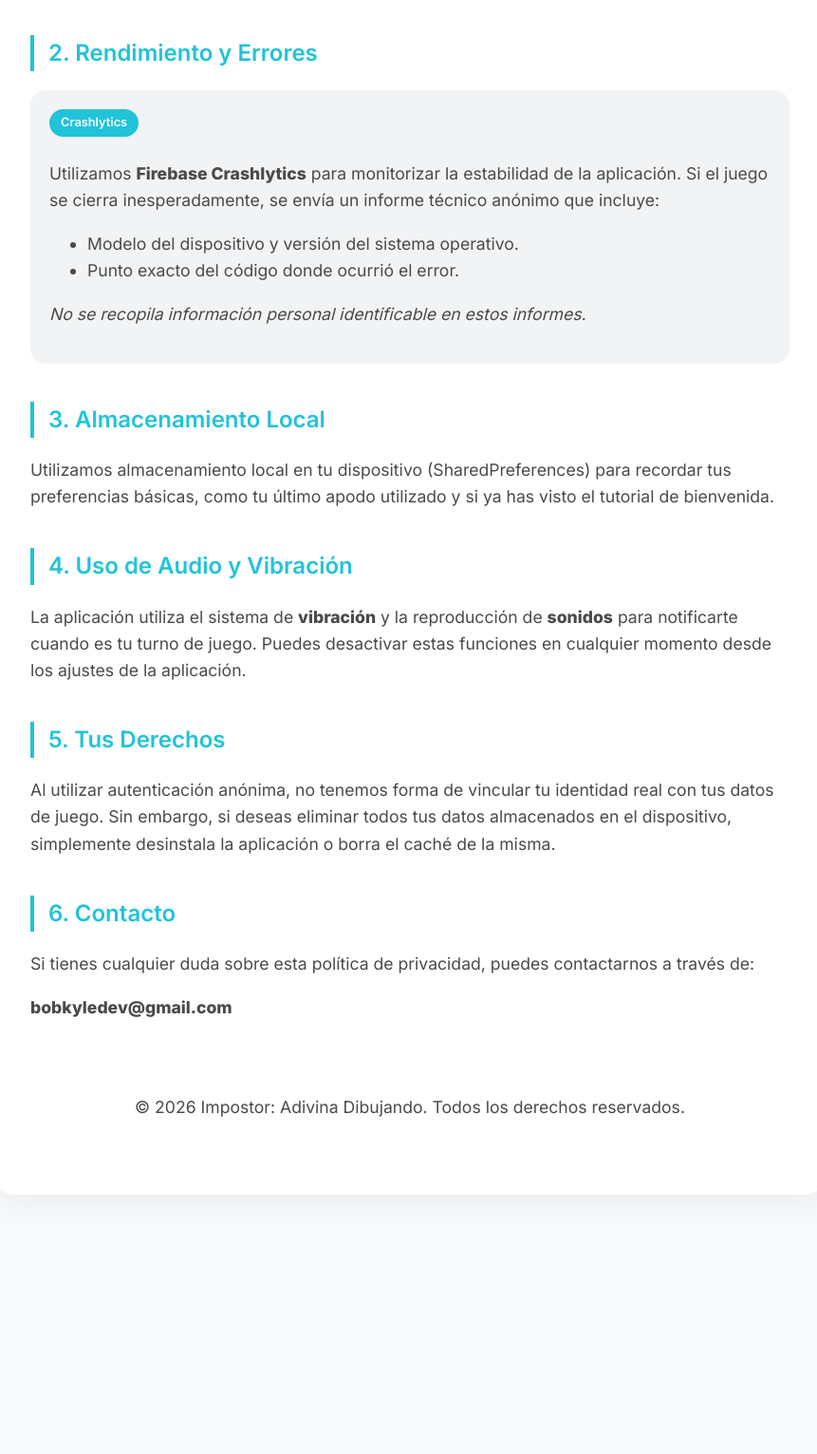
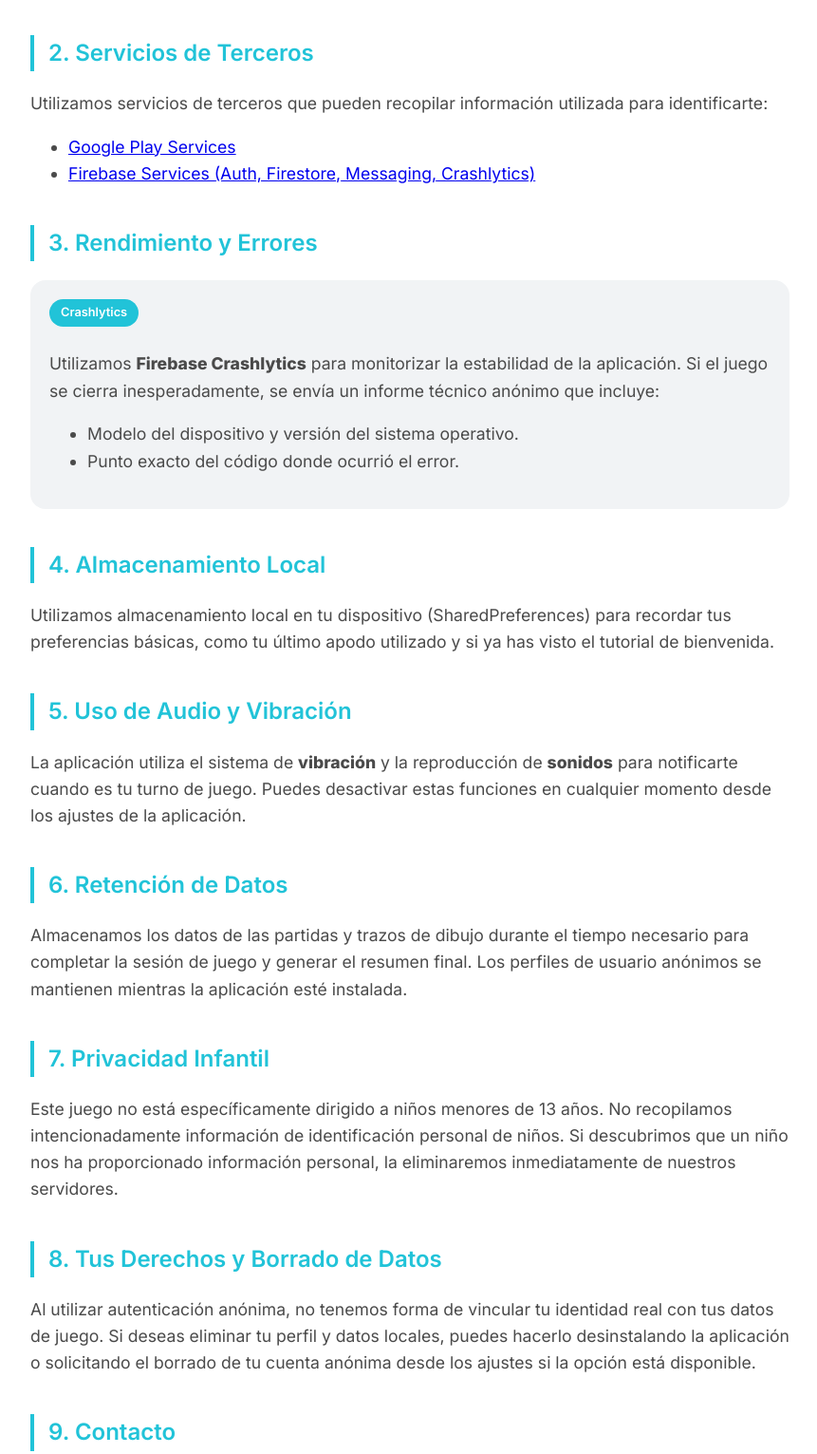
Before and after one commit to bobkyledev/impostordraw-privacy, a plain HTML site: page index.html in a window 1280 px wide. Shown: the part 813-2344 px from the top of the page at 95% size, without its empty margins (208-1069 px from the left). Before the commit the page ends 2111 px from the top, so only its background shows below. Drawn offline with Linux system fonts and the light colour scheme.

Commit message:
Update index.html

```diff
--- a/index.html
+++ b/index.html
@@ -122,7 +122,15 @@
             </ul>
         </div>
 
-        <h2>2. Rendimiento y Errores</h2>
+        <h2>2. Servicios de Terceros</h2>
+        <p>Utilizamos servicios de terceros que pueden recopilar información utilizada para identificarte:</p>
+        <ul>
+            <li><a href="https://www.google.com/policies/privacy/" target="_blank">Google Play Services</a></li>
+            <li><a href="https://firebase.google.com/support/privacy" target="_blank">Firebase Services (Auth,
+                    Firestore, Messaging, Crashlytics)</a></li>
+        </ul>
+
+        <h2>3. Rendimiento y Errores</h2>
         <div class="highlight-card">
             <span class="service-tag blue">Crashlytics</span>
             <p>Utilizamos <strong>Firebase Crashlytics</strong> para monitorizar la estabilidad de la aplicación. Si el
@@ -131,24 +139,33 @@
                 <li>Modelo del dispositivo y versión del sistema operativo.</li>
                 <li>Punto exacto del código donde ocurrió el error.</li>
             </ul>
-            <p><em>No se recopila información personal identificable en estos informes.</em></p>
         </div>
 
-        <h2>3. Almacenamiento Local</h2>
+        <h2>4. Almacenamiento Local</h2>
         <p>Utilizamos almacenamiento local en tu dispositivo (SharedPreferences) para recordar tus preferencias básicas,
             como tu último apodo utilizado y si ya has visto el tutorial de bienvenida.</p>
 
-        <h2>4. Uso de Audio y Vibración</h2>
+        <h2>5. Uso de Audio y Vibración</h2>
         <p>La aplicación utiliza el sistema de <strong>vibración</strong> y la reproducción de <strong>sonidos</strong>
             para notificarte cuando es tu turno de juego. Puedes desactivar estas funciones en cualquier momento desde
             los ajustes de la aplicación.</p>
 
-        <h2>5. Tus Derechos</h2>
-        <p>Al utilizar autenticación anónima, no tenemos forma de vincular tu identidad real con tus datos de juego. Sin
-            embargo, si deseas eliminar todos tus datos almacenados en el dispositivo, simplemente desinstala la
-            aplicación o borra el caché de la misma.</p>
+        <h2>6. Retención de Datos</h2>
+        <p>Almacenamos los datos de las partidas y trazos de dibujo durante el tiempo necesario para completar la sesión
+            de juego y generar el resumen final. Los perfiles de usuario anónimos se mantienen mientras la aplicación
+            esté instalada.</p>
 
-        <h2>6. Contacto</h2>
+        <h2>7. Privacidad Infantil</h2>
+        <p>Este juego no está específicamente dirigido a niños menores de 13 años. No recopilamos intencionadamente
+            información de identificación personal de niños. Si descubrimos que un niño nos ha proporcionado información
+            personal, la eliminaremos inmediatamente de nuestros servidores.</p>
+
+        <h2>8. Tus Derechos y Borrado de Datos</h2>
+        <p>Al utilizar autenticación anónima, no tenemos forma de vincular tu identidad real con tus datos de juego. Si
+            deseas eliminar tu perfil y datos locales, puedes hacerlo desinstalando la aplicación o solicitando el
+            borrado de tu cuenta anónima desde los ajustes si la opción está disponible.</p>
+
+        <h2>9. Contacto</h2>
         <p>Si tienes cualquier duda sobre esta política de privacidad, puedes contactarnos a través de:</p>
         <p><strong>bobkyledev@gmail.com</strong></p>
 
```
